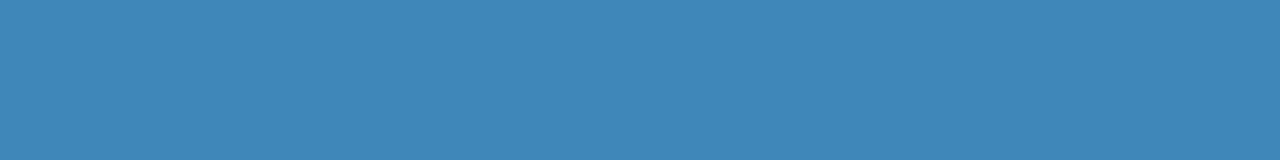
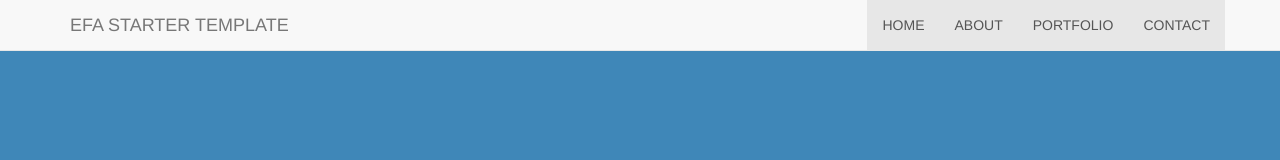
Before and after one commit to tracemcgraw/portfolioTM, a website: page index.html in a window 1280 px wide. Drawn offline with nearby package versions, Linux system fonts and the light colour scheme; a web font is replaced by a local one.

Commit message:
second Commit

```diff
--- a/index.html
+++ b/index.html
@@ -10,7 +10,7 @@
     <title>Document</title>
 
     <!-- Bootstrap core CSS Modules-->
-    <link rel="stylesheet" href="">
+    <link rel="stylesheet" href="node_modules/bootstrap/dist/css/bootstrap.min.css">
 
     <!-- Fonts -->
     <link href='https://fonts.googleapis.com/css?family=Belleza' rel='stylesheet'>
@@ -23,8 +23,38 @@
 <body>
 
     <!-- Navigation -->
-    <nav>
-    </nav>
+    <div class="navbar navbar-default navbar-fixed-top text-uppercase" id="mainNav" role="navigation">
+            <div class="container">
+                <div class="navbar-header">
+                    <button type="button" class="navbar-toggle text-uppercase bg-primary text-white rounded" data-toggle="collapse" data-target=".navbar-collapse"
+                        aria-controls="navbarResponsive" aria-expanded="false" aria-label="Toggle navigation">
+                        <span class="sr-only">Toggle navigation</span>
+                        <span class="icon-bar"></span>
+                        <span class="icon-bar"></span>
+                        <span class="icon-bar"></span>
+                    </button>
+                    <a class="navbar-brand" href="#">EFA Starter Template</a>
+                </div>
+                <div class="navbar-collapse collapse">
+                    <ul class="nav navbar-nav navbar-right">
+                        <li class="active">
+                            <a href="#">Home</a>
+                        </li>
+                        <li class="active">
+                            <a href="#about">About</a>
+                        </li>
+                        <li class="active">
+                            <a href="#portfolio">Portfolio</a>
+                        </li>
+                        <li class="active">
+                            <a href="#contact">Contact</a>
+                        </li>
+                    </ul>
+                </div>
+            </div>
+        </div>
+
+        <br />
 
     <!-- Header -->
     <header>
@@ -52,10 +82,9 @@
 
     <!-- Scripts -->
 
-    <!-- Bootstrap -->
-
-    <!-- jQuery -->
-
+    <!-- Bootstrap & JQuery Scripts -->
+    <script src="node_modules/jquery/dist/jquery.min.js"></script>
+    <script src="node_modules/bootstrap/dist/js/bootstrap.min.js"></script>
     <!-- Custom scripts for this template -->
     <script src="js/main.js"></script>
 
```
Also changed, not shown: gulpfile.js (added, +27 -0 lines), package.json (added, +35 -0 lines), 1 other file.
